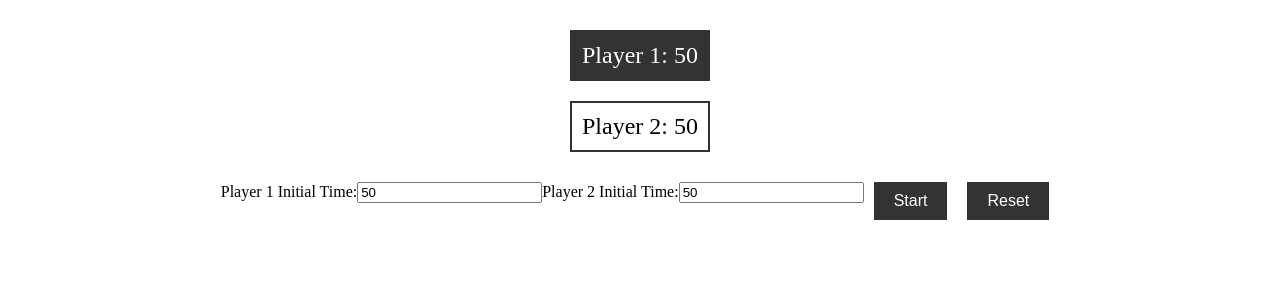
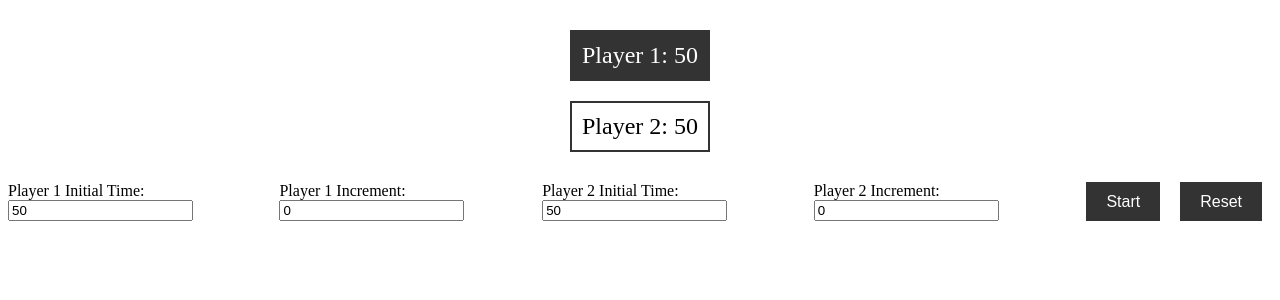
Before and after one commit to ArtyomSukiasyan/Chess-clock, a React (Create React App) app: page / in a window 1280 px wide. Shown: the top 300 px of the page. Built offline with nearby package versions, Linux system fonts and the light colour scheme.

Commit message:
feat: add time increment functional

```diff
--- a/src/App.tsx
+++ b/src/App.tsx
@@ -1,18 +1,28 @@
-import { useState, useEffect, ChangeEvent } from "react";
+import React, { useState, useEffect, ChangeEvent } from "react";
 import "./App.css";
 
 function App() {
   const [player1Time, setPlayer1Time] = useState(50);
   const [player2Time, setPlayer2Time] = useState(50);
+  const [player1Increment, setPlayer1Increment] = useState(0);
+  const [player2Increment, setPlayer2Increment] = useState(0);
   const [activePlayer, setActivePlayer] = useState(1);
   const [isRunning, setIsRunning] = useState(false);
 
-  const handlePlayer1TimeChange = (event: ChangeEvent<HTMLInputElement>) => {
-    setPlayer1Time(parseInt(event.target.value, 10));
+  const handlePlayer1TimeChange = (e: ChangeEvent<HTMLInputElement>) => {
+    setPlayer1Time(parseInt(e.target.value, 10));
   };
 
-  const handlePlayer2TimeChange = (event: ChangeEvent<HTMLInputElement>) => {
-    setPlayer2Time(parseInt(event.target.value, 10));
+  const handlePlayer2TimeChange = (e: ChangeEvent<HTMLInputElement>) => {
+    setPlayer2Time(parseInt(e.target.value, 10));
+  };
+
+  const handlePlayer1IncrementChange = (e: ChangeEvent<HTMLInputElement>) => {
+    setPlayer1Increment(parseInt(e.target.value, 10));
+  };
+
+  const handlePlayer2IncrementChange = (e: ChangeEvent<HTMLInputElement>) => {
+    setPlayer2Increment(parseInt(e.target.value, 10));
   };
 
   useEffect(() => {
@@ -39,6 +49,12 @@ function App() {
   };
 
   const switchPlayer = () => {
+    if (activePlayer === 1) {
+      setPlayer1Time((prev) => prev + player1Increment);
+    } else {
+      setPlayer2Time((prev) => prev + player2Increment);
+    }
+
     setActivePlayer(activePlayer === 1 ? 2 : 1);
   };
 
@@ -75,11 +91,27 @@ function App() {
           />
         </div>
         <div className="time-input">
+          Player 1 Increment:
+          <input
+            type="number"
+            value={player1Increment}
+            onChange={handlePlayer1IncrementChange}
+          />
+        </div>
+        <div className="time-input">
           Player 2 Initial Time:
           <input
             type="number"
             value={player2Time}
             onChange={handlePlayer2TimeChange}
+          />
+        </div>
+        <div className="time-input">
+          Player 2 Increment:
+          <input
+            type="number"
+            value={player2Increment}
+            onChange={handlePlayer2IncrementChange}
           />
         </div>
         <button onClick={toggleClock}>{isRunning ? "Pause" : "Start"}</button>
```
